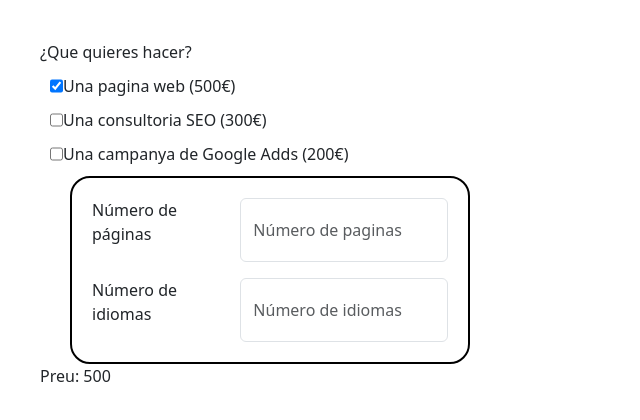
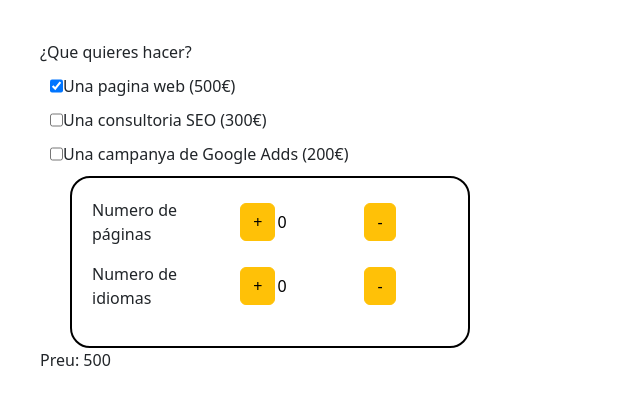
Before and after one commit to Ester79/SPRINT7, a React (Create React App) app in the folder presupuesto/: page / in a window 1280 px wide. Both pictures are taken after a click on the checkbox 56 px from the left and 86 px from the top of the page. Shown: the top 420 px of the page, without its empty margins (0-640 px from the left). Built offline with nearby package versions, Linux system fonts and the light colour scheme.

Commit message:
Nivel 1: ej 3

```diff
--- a/presupuesto/src/App.css
+++ b/presupuesto/src/App.css
@@ -14,5 +14,9 @@
   width: 400px;
   margin-left: 30px;
   padding: 20px;
+}
 
+.grupo {
+  display: flex;
+  align-items: center;
 }
--- a/presupuesto/src/App.js
+++ b/presupuesto/src/App.js
@@ -1,5 +1,5 @@
 
-import React, { useEffect, useState } from 'react';
+import React, { useState } from 'react';
 import './App.css';
 import Panell from './components/Panell';
 import 'bootstrap/dist/css/bootstrap.min.css';
@@ -14,8 +14,10 @@ const initState = {
   precio: 0,
   seleccionado: [],
   total: 0,
-  nPaginas: 0,
-  nIdiomas: 0,
+  numeroDePaginas: 0,
+  numeroDeIdiomas: 0,
+  precioFinalPaginas: 0,
+  precioFinalIdiomas: 0,
 }
 
 function App() {
@@ -23,6 +25,22 @@ function App() {
   const [state, setState] = useState({ ...initState });
   const [mostrarOpcionsWeb, setMostrarOpcionsWeb] = useState(false);
   const tarifaSuplementoWeb = 30;
+
+  const botonSumar = event => {
+    if (event.target.id === 'sumarPagina') {
+      setState({ ...state, numeroDePaginas: state.numeroDePaginas + 1, precioFinalPaginas: state.precioFinalPaginas + tarifaSuplementoWeb })
+    } else if (event.target.id === 'sumarIdioma') {
+      setState({ ...state, numeroDeIdiomas: state.numeroDeIdiomas + 1, precioFinalIdiomas: state.precioFinalIdiomas + tarifaSuplementoWeb })
+    }
+  }
+
+  const botonRestar = event => {
+    if (event.target.id === 'restarPagina' && state.numeroDePaginas > 0) {
+      setState({ ...state, numeroDePaginas: state.numeroDePaginas - 1, precioFinalPaginas: state.precioFinalPaginas - tarifaSuplementoWeb })
+    } else if (event.target.id === 'restarIdioma' && state.numeroDeIdiomas > 0) {
+      setState({ ...state, numeroDeIdiomas: state.numeroDeIdiomas - 1, precioFinalIdiomas: state.precioFinalIdiomas - tarifaSuplementoWeb })
+    }
+  }
 
   const seleccionarOpcion = event => {
     const idSeleccionado = parseInt(event.target.id);
@@ -37,12 +55,11 @@ function App() {
     mostrarPanell(idSeleccionado, event);
   };
 
-
   const mostrarPanell = (idRow, event) => {
     if (idRow === 1 && event.target.checked === true) {
       setMostrarOpcionsWeb(!mostrarOpcionsWeb);
     } else if (idRow === 1 && event.target.checked === false) {
-      setState({ ...state, nIdiomas: 0, nPaginas: 0, total: sumatorio() })
+      setState({ ...state, numeroDeIdiomas: 0, numeroDePaginas: 0, precioFinalIdiomas: 0, precioFinalPaginas: 0, total: sumatorio() })
       setMostrarOpcionsWeb(!mostrarOpcionsWeb);
     }
   }
@@ -51,9 +68,15 @@ function App() {
     let tipo = cantidad.target.name;
     let cantidadSeleccionada = parseInt(cantidad.target.value);
     if (tipo === 'nPaginas') {
-      setState({ ...state, nPaginas: tarifaSuplementoWeb * cantidadSeleccionada })
+      setState({ ...state, precioFinalPaginas: tarifaSuplementoWeb * cantidadSeleccionada, numeroDePaginas: cantidadSeleccionada })
+      if (isNaN(cantidadSeleccionada)) {
+        setState({ ...state, precioFinalPaginas: 0 })
+      }
     } else if (tipo === 'nIdiomas') {
-      setState({ ...state, nIdiomas: tarifaSuplementoWeb * cantidadSeleccionada })
+      setState({ ...state, precioFinalIdiomas: tarifaSuplementoWeb * cantidadSeleccionada, numeroDeIdiomas: cantidadSeleccionada })
+      if (isNaN(cantidadSeleccionada)) {
+        setState({ ...state, precioFinalIdiomas: 0 })
+      }
     }
   }
 
@@ -61,7 +84,6 @@ function App() {
   const sumatorio = () => {
     return state.seleccionado.map(elemento => elemento.precio).reduce((accumulated, currentValue) => accumulated + currentValue, 0);
   }
-
 
   return (
     <>
@@ -75,8 +97,8 @@ function App() {
             </div>
           ))
         }
-        {mostrarOpcionsWeb && <Panell contarCantidad={calcularSuplementoWeb} paginas={state.nPaginas} idiomas={state.nIdiomas} />}
-        <p>Preu:  {state.total + state.nPaginas + state.nIdiomas} </p>
+        {mostrarOpcionsWeb && <Panell sumar={botonSumar} restar={botonRestar} contarCantidad={calcularSuplementoWeb} numeroPaginas={state.numeroDePaginas} numeroIdiomas={state.numeroDeIdiomas} />}
+        <p>Preu:  {state.total + state.precioFinalPaginas + state.precioFinalIdiomas}  </p>
       </div>
     </>
   )
--- a/presupuesto/src/components/Panell.js
+++ b/presupuesto/src/components/Panell.js
@@ -2,35 +2,25 @@ import '../App.css';
 import PropTypes from 'prop-types';
 
 
-const Panell = ({ contarCantidad }) => {
+const Panell = ({ contarCantidad, sumar, restar, numeroPaginas, numeroIdiomas }) => {
 
     return (
         <div >
-            <form className="cajaForm">
-                <div className="mb-3 d-flex">
-                    <p className="col-md-5">Número de páginas</p>
-                    <input
-                        placeholder="Número de paginas"
-                        className="form-control"
-                        type="number"
-                        min={0}
-                        name="nPaginas"
-                        onChange={contarCantidad}
-                    >
-                    </input>
+            <form className='cajaForm'>
+                <div className="grupo mb-3">
+                    <div className="col-md-5">Numero de páginas</div>
+                    <span className="btn btn-warning" id="sumarPagina" onClick={sumar}>+</span>
+                    <input type="number" name="nPaginas" min={0} id='inputPaginas'
+                        className='col-md-3 border-0' onChange={contarCantidad} value={numeroPaginas} />
+                    <span className="btn btn-warning" id="restarPagina" onClick={restar}>-</span>
                 </div>
-                <div className="d-flex">
-                    <p className="col-md-5">Número de idiomas</p>
-                    <input
-                        placeholder="Número de idiomas"
-                        className="form-control"
-                        type="number"
-                        min={0}
-                        name="nIdiomas"
-                        onChange={contarCantidad}>
-                    </input>
+                <div className="grupo mb-3">
+                    <div className="col-md-5">Numero de idiomas</div>
+                    <span className="btn btn-warning" id="sumarIdioma" onClick={sumar}>+</span>
+                    <input type="number" name="nIdiomas" min={0} id='inputIdiomas'
+                        className='col-md-3 border-0' onChange={contarCantidad} value={numeroIdiomas} />
+                    <span className="btn btn-warning" id="restarIdioma" onClick={restar}>-</span>
                 </div>
-
             </form>
         </div>
     )
@@ -38,8 +28,10 @@ const Panell = ({ contarCantidad }) => {
 
 Panell.propTypes = {
     contarCantidad: PropTypes.func,
-    paginas: PropTypes.number,
-    idiomas: PropTypes.number,
+    sumar: PropTypes.func,
+    restar: PropTypes.func,
+    numeroPaginas: PropTypes.number,
+    numeroIdiomas: PropTypes.number,
 }
 
 export default Panell;
```
